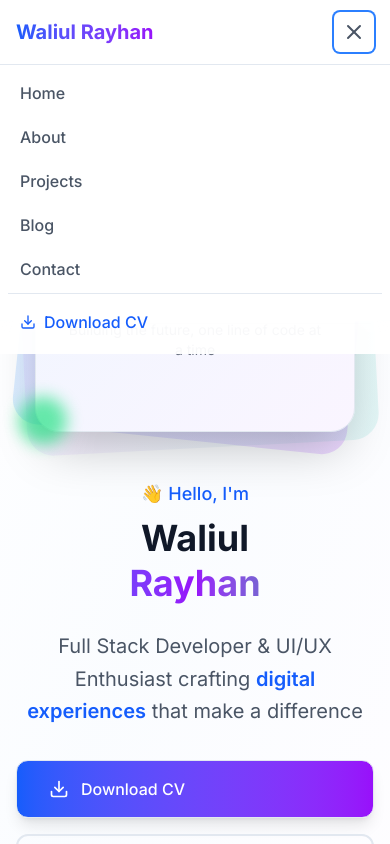
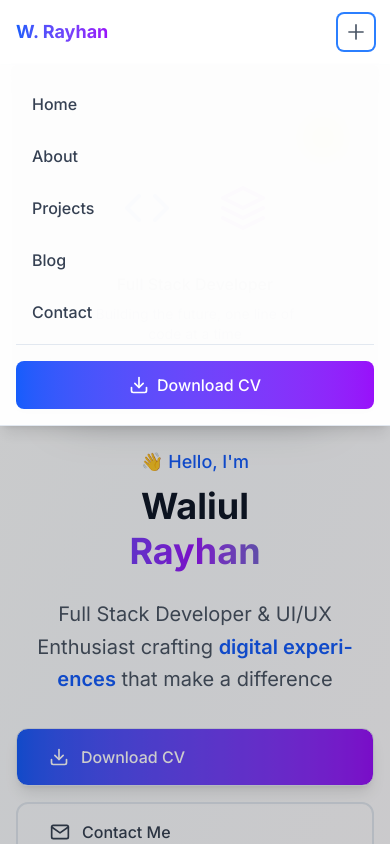
Before and after one commit to waliulrayhan/waliul-portfolio, a Next.js app: page / in a window 390 px wide. Both pictures are taken after a click on the button 354 px from the left and 32 px from the top of the page. Shown: the top 844 px of the page. Built offline with nearby package versions, Linux system fonts and the light colour scheme.

Commit message:
feat: enhance layout and styling for better mobile experience; implement scroll handling in Navbar; improve HeroSection design

```diff
--- a/src/app/globals.css
+++ b/src/app/globals.css
@@ -1,12 +1,14 @@
 @import "tailwindcss";
 
-/* Global styles for light theme only */
-
-* {
-  border-color: #e2e8f0;
+/* Prevent horizontal scrolling on mobile, allow proper desktop sizing */
+html {
+  overflow-x: hidden;
+  scroll-behavior: smooth;
+  scroll-padding-top: 5rem;
 }
 
 body {
+  overflow-x: hidden;
   background-color: #ffffff;
   color: #0f172a;
   font-family: 'Inter', -apple-system, BlinkMacSystemFont, system-ui, sans-serif;
@@ -15,9 +17,23 @@ body {
   text-rendering: optimizeLegibility;
 }
 
-html {
-  scroll-behavior: smooth;
-  scroll-padding-top: 5rem;
+/* Ensure all containers respect viewport width on mobile */
+* {
+  border-color: #e2e8f0;
+  box-sizing: border-box;
+}
+
+/* Force text wrapping for better mobile experience */
+@media (max-width: 768px) {
+  * {
+    max-width: 100vw;
+  }
+
+  h1, h2, h3, h4, h5, h6, p, span, div {
+    word-wrap: break-word;
+    overflow-wrap: break-word;
+    hyphens: auto;
+  }
 }
 
 /* Utility Classes */
--- a/src/app/layout.tsx
+++ b/src/app/layout.tsx
@@ -36,13 +36,16 @@ export default function RootLayout({
   children: React.ReactNode;
 }>) {
   return (
-    <html lang="en">
+    <html lang="en" className="overflow-x-hidden">
+      <head>
+        <meta name="viewport" content="width=device-width, initial-scale=1.0, maximum-scale=5.0, minimum-scale=1.0" />
+      </head>
       <body
-        className={`${inter.variable} font-sans antialiased`}
+        className={`${inter.variable} font-sans antialiased overflow-x-hidden`}
       >
-        <div className="min-h-screen flex flex-col">
+        <div className="min-h-screen flex flex-col overflow-x-hidden">
           <Navbar />
-          <main className="flex-grow">
+          <main className="flex-grow overflow-x-hidden">
             {children}
           </main>
           <Footer />
--- a/src/app/page.tsx
+++ b/src/app/page.tsx
@@ -6,7 +6,7 @@ import ContactSection from '../components/sections/ContactSection';
 
 export default function Home() {
   return (
-    <div>
+    <div className="overflow-x-hidden">
       <HeroSection />
       <AboutSection />
       <ProjectsSection />
--- a/src/components/layout/Navbar.tsx
+++ b/src/components/layout/Navbar.tsx
@@ -1,6 +1,6 @@
 'use client';
 
-import { useState } from 'react';
+import { useState, useEffect } from 'react';
 import Link from 'next/link';
 import { FiMenu, FiX, FiDownload } from 'react-icons/fi';
 import { cn } from '../../lib/utils';
@@ -15,6 +15,49 @@ const navigation = [
 
 export default function Navbar() {
   const [isOpen, setIsOpen] = useState(false);
+  const [scrolled, setScrolled] = useState(false);
+
+  // Handle scroll effect for navbar
+  useEffect(() => {
+    const handleScroll = () => {
+      const isScrolled = window.scrollY > 10;
+      setScrolled(isScrolled);
+    };
+
+    window.addEventListener('scroll', handleScroll);
+    return () => window.removeEventListener('scroll', handleScroll);
+  }, []);
+
+  // Close mobile menu when clicking outside
+  useEffect(() => {
+    const handleClickOutside = (event: MouseEvent) => {
+      const target = event.target as Element;
+      const navbar = document.getElementById('mobile-menu');
+      const menuButton = document.getElementById('mobile-menu-button');
+
+      if (isOpen && navbar && menuButton &&
+          !navbar.contains(target) &&
+          !menuButton.contains(target)) {
+        setIsOpen(false);
+      }
+    };
+
+    document.addEventListener('mousedown', handleClickOutside);
+    return () => document.removeEventListener('mousedown', handleClickOutside);
+  }, [isOpen]);
+
+  // Prevent body scroll when mobile menu is open
+  useEffect(() => {
+    if (isOpen) {
+      document.body.style.overflow = 'hidden';
+    } else {
+      document.body.style.overflow = 'unset';
+    }
+
+    return () => {
+      document.body.style.overflow = 'unset';
+    };
+  }, [isOpen]);
 
   const handleSmoothScroll = (e: React.MouseEvent<HTMLAnchorElement>, href: string) => {
     e.preventDefault();
@@ -30,25 +73,37 @@ export default function Navbar() {
   };
 
   return (
-    <nav className="fixed top-0 left-0 right-0 z-50 bg-white/95 backdrop-blur-sm border-b border-gray-200">
-      <div className="max-w-7xl mx-auto px-4 sm:px-6 lg:px-8">
-        <div className="flex justify-between items-center h-16">
+    <nav
+      className={cn(
+        "fixed top-0 left-0 right-0 z-50 transition-all duration-300 w-full",
+        scrolled
+          ? "bg-white/98 backdrop-blur-md border-b border-gray-200 shadow-sm"
+          : "bg-white/95 backdrop-blur-sm border-b border-gray-200"
+      )}
+    >
+      <div className="w-full max-w-7xl mx-auto px-4 sm:px-6 lg:px-8">
+        <div className="flex justify-between items-center h-16 w-full">
           {/* Logo */}
-          <div className="flex-shrink-0">
-            <Link href="#home" className="text-xl font-bold bg-gradient-to-r from-blue-600 to-purple-600 bg-clip-text text-transparent hover:opacity-80 transition-opacity">
-              Waliul Rayhan
+          <div className="flex-shrink-0 min-w-0">
+            <Link
+              href="#home"
+              onClick={(e) => handleSmoothScroll(e, '#home')}
+              className="text-lg sm:text-xl font-bold bg-gradient-to-r from-blue-600 to-purple-600 bg-clip-text text-transparent hover:opacity-80 transition-all duration-200 focus:outline-none focus:ring-2 focus:ring-blue-500 focus:ring-offset-2 rounded-sm truncate"
+            >
+              <span className="hidden sm:inline">Waliul Rayhan</span>
+              <span className="sm:hidden">W. Rayhan</span>
             </Link>
           </div>
 
           {/* Desktop Navigation */}
-          <div className="hidden md:block">
-            <div className="ml-10 flex items-baseline space-x-4">
+          <div className="hidden lg:block">
+            <div className="flex items-center space-x-1">
               {navigation.map((item) => (
                 <a
                   key={item.name}
                   href={item.href}
                   onClick={(e) => handleSmoothScroll(e, item.href)}
-                  className="text-gray-600 hover:text-gray-900 px-3 py-2 rounded-md text-sm font-medium transition-colors duration-200 focus:outline-none focus:ring-2 focus:ring-blue-500"
+                  className="text-gray-600 hover:text-gray-900 hover:bg-gray-50 px-3 py-2 rounded-md text-sm font-medium transition-all duration-200 focus:outline-none focus:ring-2 focus:ring-blue-500 focus:bg-gray-50"
                 >
                   {item.name}
                 </a>
@@ -57,61 +112,112 @@ export default function Navbar() {
           </div>
 
           {/* Desktop Actions */}
-          <div className="hidden md:flex items-center space-x-4">
+          <div className="hidden lg:flex items-center">
             <a
               href="/resume.pdf"
               download="Waliul_Rayhan_Resume.pdf"
               aria-label="Download CV as PDF"
-              className="inline-flex items-center justify-center rounded-md text-sm font-medium transition-all focus-visible:outline-none focus-visible:ring-2 focus-visible:ring-blue-500 bg-gradient-to-r from-blue-600 to-purple-600 text-white hover:opacity-90 h-9 px-3"
+              className="inline-flex items-center justify-center rounded-md text-sm font-medium transition-all duration-200 focus-visible:outline-none focus-visible:ring-2 focus-visible:ring-blue-500 focus-visible:ring-offset-2 bg-gradient-to-r from-blue-600 to-purple-600 text-white hover:from-blue-700 hover:to-purple-700 hover:shadow-md transform hover:scale-105 h-9 px-4"
             >
               <FiDownload className="mr-2 h-4 w-4" />
               Download CV
             </a>
           </div>
 
-          {/* Mobile menu button */}
-          <div className="md:hidden flex items-center space-x-2">
+          {/* Mobile/Tablet Download Button & Menu Button */}
+          <div className="lg:hidden flex items-center space-x-1 sm:space-x-2 flex-shrink-0">
+            {/* Mobile Download CV Button - Hidden on very small screens */}
+            <a
+              href="/resume.pdf"
+              download="Waliul_Rayhan_Resume.pdf"
+              aria-label="Download CV"
+              className="hidden sm:inline-flex items-center justify-center rounded-md text-xs sm:text-sm font-medium transition-all duration-200 focus-visible:outline-none focus-visible:ring-2 focus-visible:ring-blue-500 bg-gradient-to-r from-blue-600 to-purple-600 text-white hover:opacity-90 h-8 px-2 sm:px-3 whitespace-nowrap"
+            >
+              <FiDownload className="h-3 w-3 sm:h-4 sm:w-4" />
+              <span className="ml-1 hidden md:inline">CV</span>
+            </a>
+
+            {/* Mobile Menu Button */}
             <button
+              id="mobile-menu-button"
               onClick={() => setIsOpen(!isOpen)}
-              className="p-2 text-gray-600 hover:text-gray-900 transition-colors rounded-md focus:outline-none focus:ring-2 focus:ring-blue-500"
-              aria-label="Toggle menu"
+              className="p-2 text-gray-600 hover:text-gray-900 hover:bg-gray-50 transition-all duration-200 rounded-md focus:outline-none focus:ring-2 focus:ring-blue-500 flex-shrink-0"
+              aria-label={isOpen ? 'Close menu' : 'Open menu'}
+              aria-expanded={isOpen}
+              aria-controls="mobile-menu"
             >
-              {isOpen ? (
-                <FiX className="h-6 w-6" />
-              ) : (
-                <FiMenu className="h-6 w-6" />
-              )}
+              <div className="relative w-5 h-5 sm:w-6 sm:h-6">
+                <span className={cn(
+                  "absolute inset-0 transition-all duration-300 ease-in-out",
+                  isOpen ? "rotate-45 opacity-100" : "rotate-0 opacity-100"
+                )}>
+                  {isOpen ? <FiX className="w-5 h-5 sm:w-6 sm:h-6" /> : <FiMenu className="w-5 h-5 sm:w-6 sm:h-6" />}
+                </span>
+              </div>
             </button>
           </div>
         </div>
       </div>
 
       {/* Mobile Navigation */}
-      <div className={cn(
-        'md:hidden transition-all duration-300 ease-in-out',
-        isOpen ? 'max-h-64 opacity-100' : 'max-h-0 opacity-0 overflow-hidden'
-      )}>
-        <div className="px-2 pt-2 pb-3 space-y-1 bg-white/95 backdrop-blur-sm border-t border-gray-200">
-          {navigation.map((item) => (
+      <div
+        id="mobile-menu"
+        className={cn(
+          'lg:hidden fixed left-0 right-0 top-16 transition-all duration-300 ease-in-out z-40 w-full',
+          isOpen
+            ? 'opacity-100 translate-y-0 pointer-events-auto'
+            : 'opacity-0 -translate-y-2 pointer-events-none'
+        )}
+      >
+        {/* Backdrop */}
+        <div
+          className={cn(
+            "absolute inset-0 bg-black/20 backdrop-blur-sm transition-opacity duration-300 w-full h-screen",
+            isOpen ? "opacity-100" : "opacity-0"
+          )}
+          onClick={() => setIsOpen(false)}
+        />
+
+        {/* Menu Content */}
+        <div className="relative bg-white/98 backdrop-blur-md border-b border-gray-200 shadow-lg w-full">
+          <div className="px-4 sm:px-6 py-4 space-y-2 max-h-[calc(100vh-4rem)] overflow-y-auto w-full">
+            {/* Navigation Links */}
+            <div className="space-y-1 w-full">
+              {navigation.map((item, index) => (
                 <a
                   key={item.name}
                   href={item.href}
                   onClick={(e) => handleSmoothScroll(e, item.href)}
-              className="block px-3 py-2 text-base font-medium text-gray-600 hover:text-gray-900 hover:bg-gray-50 rounded-md transition-colors duration-200 focus:outline-none focus:ring-2 focus:ring-blue-500"
+                  className={cn(
+                    "block px-4 py-3 text-base font-medium text-gray-700 hover:text-gray-900 hover:bg-gray-50 rounded-lg transition-all duration-200 focus:outline-none focus:ring-2 focus:ring-blue-500 focus:bg-gray-50 transform w-full text-left",
+                    isOpen ? "translate-x-0 opacity-100" : "translate-x-4 opacity-0"
+                  )}
+                  style={{
+                    transitionDelay: isOpen ? `${index * 50}ms` : '0ms'
+                  }}
                 >
                   {item.name}
                 </a>
               ))}
-          <div className="pt-2 border-t">
+            </div>
+
+            {/* Mobile Download CV Section */}
+            <div className="pt-4 border-t border-gray-200 w-full">
               <a
                 href="/resume.pdf"
-              target="_blank"
-              rel="noopener noreferrer"
-              className="flex items-center px-3 py-2 text-base font-medium text-blue-600 hover:text-blue-800 hover:bg-gray-50 rounded-md transition-colors"
+                download="Waliul_Rayhan_Resume.pdf"
+                className={cn(
+                  "flex items-center justify-center w-full px-4 py-3 text-base font-medium bg-gradient-to-r from-blue-600 to-purple-600 text-white hover:from-blue-700 hover:to-purple-700 rounded-lg transition-all duration-200 focus:outline-none focus:ring-2 focus:ring-blue-500 focus:ring-offset-2 transform hover:scale-[0.98]",
+                  isOpen ? "translate-x-0 opacity-100" : "translate-x-4 opacity-0"
+                )}
+                style={{
+                  transitionDelay: isOpen ? `${navigation.length * 50}ms` : '0ms'
+                }}
               >
-              <FiDownload className="mr-2 h-4 w-4" />
+                <FiDownload className="mr-2 h-5 w-5" />
                 Download CV
               </a>
+            </div>
           </div>
         </div>
       </div>
--- a/src/components/sections/HeroSection.tsx
+++ b/src/components/sections/HeroSection.tsx
@@ -45,7 +45,7 @@ export default function HeroSection() {
                 initial={{ opacity: 0, y: 30 }}
                 animate={{ opacity: 1, y: 0 }}
                 transition={{ duration: 0.8, delay: 0.3 }}
-                className="text-4xl sm:text-5xl lg:text-6xl xl:text-7xl font-bold text-gray-900 leading-tight"
+                className="text-4xl sm:text-5xl lg:text-6xl xl:text-7xl font-bold text-gray-900 leading-tight break-words"
               >
                 <span className="block">Waliul</span>
                 <span className="block bg-gradient-to-r from-blue-600 via-purple-600 to-teal-600 bg-clip-text text-transparent">
@@ -141,7 +141,7 @@ export default function HeroSection() {
               <div className="absolute inset-0 bg-gradient-to-r from-purple-400 to-teal-500 rounded-3xl transform -rotate-3 scale-110 opacity-10"></div>
 
               {/* Profile Image Container */}
-              <div className="relative w-80 h-80 lg:w-96 lg:h-96 rounded-3xl overflow-hidden shadow-2xl bg-gradient-to-br from-blue-50 to-purple-50 border border-gray-200">
+              <div className="relative w-72 h-72 sm:w-80 sm:h-80 lg:w-96 lg:h-96 rounded-3xl overflow-hidden shadow-2xl bg-gradient-to-br from-blue-50 to-purple-50 border border-gray-200">
                 {/* Placeholder for profile image - you can replace with actual image */}
                 <div className="w-full h-full flex items-center justify-center">
                   <div className="text-center space-y-6">
@@ -170,12 +170,12 @@ export default function HeroSection() {
               <motion.div
                 animate={{ y: [-10, 10, -10] }}
                 transition={{ duration: 4, repeat: Infinity }}
-                className="absolute -top-4 -right-4 w-16 h-16 bg-yellow-400 rounded-full opacity-80 blur-sm"
+                className="absolute -top-2 -right-2 sm:-top-4 sm:-right-4 w-12 h-12 sm:w-16 sm:h-16 bg-yellow-400 rounded-full opacity-80 blur-sm"
               ></motion.div>
               <motion.div
                 animate={{ y: [10, -10, 10] }}
                 transition={{ duration: 3, repeat: Infinity }}
-                className="absolute -bottom-4 -left-4 w-12 h-12 bg-green-400 rounded-full opacity-60 blur-sm"
+                className="absolute -bottom-2 -left-2 sm:-bottom-4 sm:-left-4 w-10 h-10 sm:w-12 sm:h-12 bg-green-400 rounded-full opacity-60 blur-sm"
               ></motion.div>
             </div>
           </motion.div>
```
Lines whose indentation alone changed are shown as unchanged.
